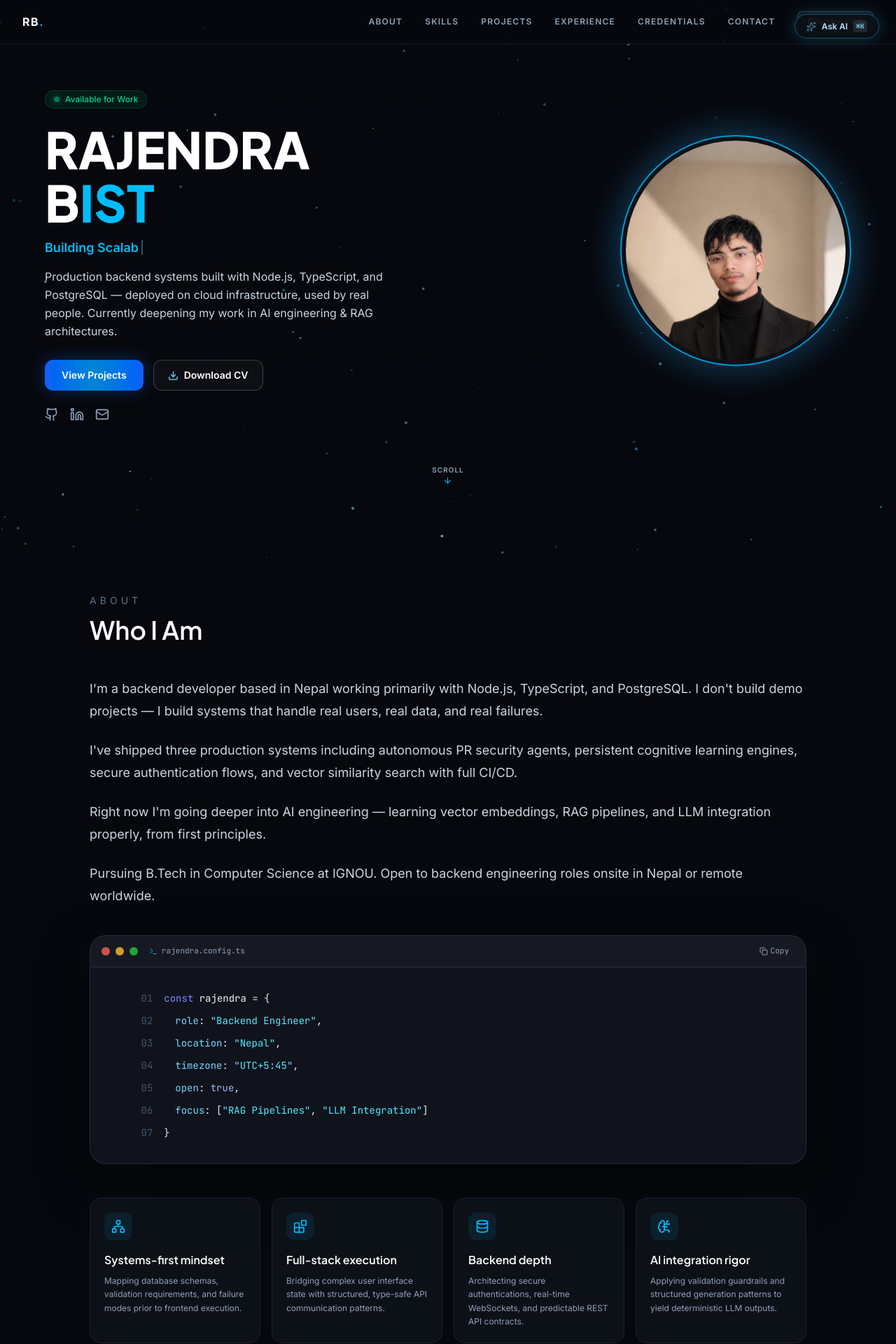
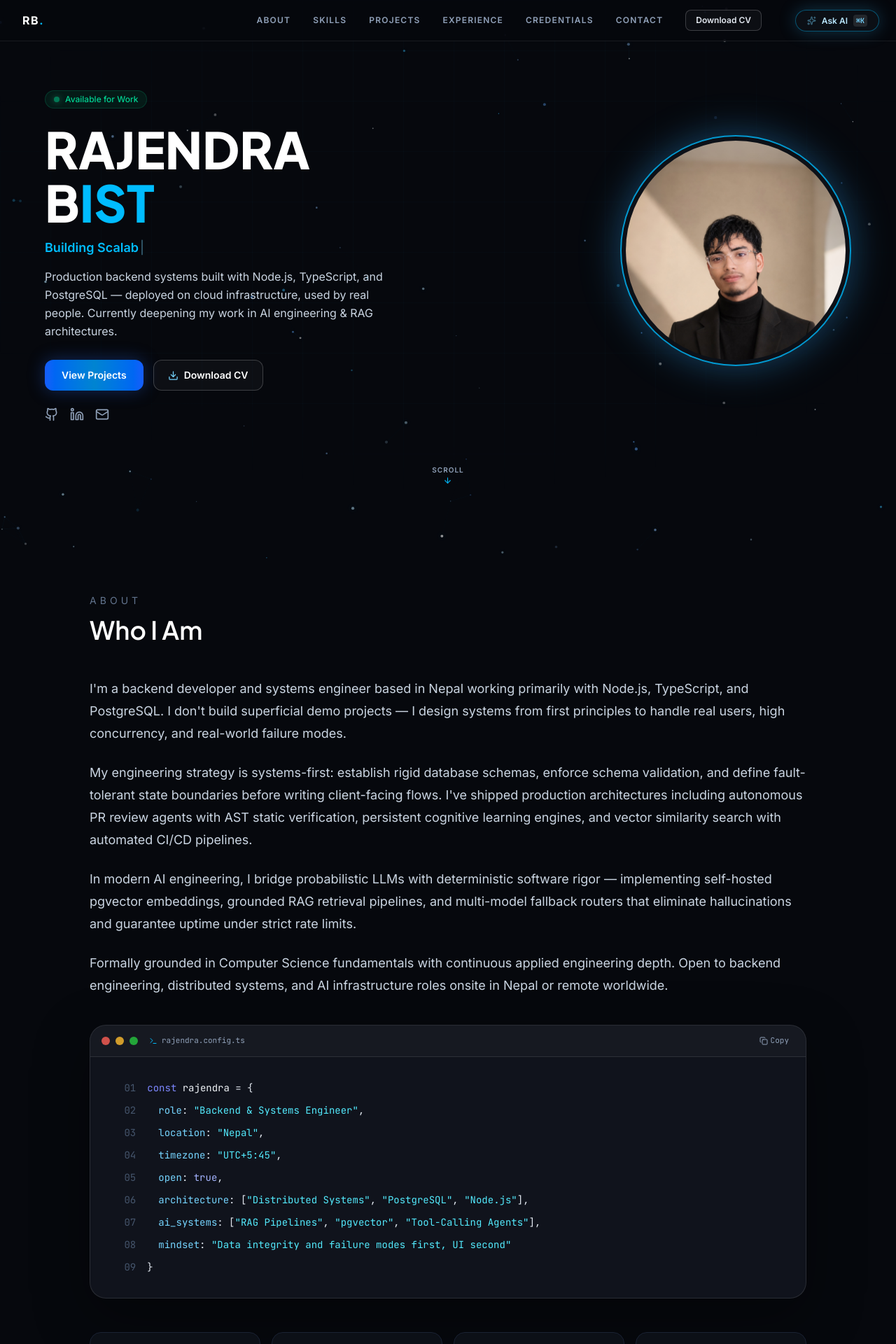
Before and after one commit to rajendrabist07/rajendra-bist, a Next.js app: page / in a window 1280 px wide. Shown: the top 1920 px of the page at 70% size. Built offline with nearby package versions, Linux system fonts and the light colour scheme.

Commit message:
feat(about): rewrite narrative from senior systems architect perspective, refine computer science education, and fix Ask AI button alignment

```diff
--- a/components/Navbar.tsx
+++ b/components/Navbar.tsx
@@ -23,8 +23,8 @@
   }
 
   return (
-    <header className="fixed inset-x-0 top-0 z-40 border-b border-white/[0.08] bg-[#06080d]/80 backdrop-blur-2xl">
-      <div className="mx-auto flex max-w-7xl items-center justify-between gap-6 px-6 py-4 md:px-8 pr-28 sm:pr-36">
+    <header className="fixed inset-x-0 top-0 z-40 border-b border-white/[0.08] bg-[#06080d]/85 backdrop-blur-2xl">
+      <div className="mx-auto flex max-w-7xl items-center justify-between gap-6 px-6 py-3.5 md:px-8 pr-36 sm:pr-44 lg:pr-48">
         <a href="#home" className="text-base font-black tracking-widest text-white transition hover:text-sky-300">
           RB<span className="text-sky-400">.</span>
         </a>
--- a/components/sections/About.tsx
+++ b/components/sections/About.tsx
@@ -62,16 +62,16 @@
           className="mt-12 space-y-6 text-base leading-relaxed text-slate-300 sm:text-lg sm:leading-8"
         >
           <motion.p variants={itemVariants}>
-            I&apos;m a backend developer based in Nepal working primarily with Node.js, TypeScript, and PostgreSQL. I don&apos;t build demo projects — I build systems that handle real users, real data, and real failures.
+            I&apos;m a backend developer and systems engineer based in Nepal working primarily with Node.js, TypeScript, and PostgreSQL. I don&apos;t build superficial demo projects — I design systems from first principles to handle real users, high concurrency, and real-world failure modes.
           </motion.p>
           <motion.p variants={itemVariants}>
-            I&apos;ve shipped three production systems including autonomous PR security agents, persistent cognitive learning engines, secure authentication flows, and vector similarity search with full CI/CD.
+            My engineering strategy is systems-first: establish rigid database schemas, enforce schema validation, and define fault-tolerant state boundaries before writing client-facing flows. I&apos;ve shipped production architectures including autonomous PR review agents with AST static verification, persistent cognitive learning engines, and vector similarity search with automated CI/CD pipelines.
           </motion.p>
           <motion.p variants={itemVariants}>
-            Right now I&apos;m going deeper into AI engineering — learning vector embeddings, RAG pipelines, and LLM integration properly, from first principles.
+            In modern AI engineering, I bridge probabilistic LLMs with deterministic software rigor — implementing self-hosted pgvector embeddings, grounded RAG retrieval pipelines, and multi-model fallback routers that eliminate hallucinations and guarantee uptime under strict rate limits.
           </motion.p>
           <motion.p variants={itemVariants}>
-            Pursuing B.Tech in Computer Science at IGNOU. Open to backend engineering roles onsite in Nepal or remote worldwide.
+            Formally grounded in Computer Science fundamentals with continuous applied engineering depth. Open to backend engineering, distributed systems, and AI infrastructure roles onsite in Nepal or remote worldwide.
           </motion.p>
         </motion.div>
 
--- a/components/ui/CodeBioBlock.tsx
+++ b/components/ui/CodeBioBlock.tsx
@@ -4,11 +4,13 @@
 import { Check, Copy, Terminal } from "lucide-react";
 
 const codeString = `const rajendra = {
-  role: "Backend Engineer",
+  role: "Backend & Systems Engineer",
   location: "Nepal",
   timezone: "UTC+5:45",
   open: true,
-  focus: ["RAG Pipelines", "LLM Integration"]
+  architecture: ["Distributed Systems", "PostgreSQL", "Node.js", "TypeScript"],
+  ai_systems: ["RAG Pipelines", "pgvector", "Tool-Calling Agents", "LLM Fallbacks"],
+  mindset: "Data integrity and failure modes first, UI second"
 }`;
 
 const codeRows = [
@@ -18,7 +20,7 @@
   </>,
   <>
     <span className="text-sky-300">role</span>:{" "}
-    <span className="text-cyan-300">&quot;Backend Engineer&quot;</span>,
+    <span className="text-cyan-300">&quot;Backend &amp; Systems Engineer&quot;</span>,
   </>,
   <>
     <span className="text-sky-300">location</span>:{" "}
@@ -32,9 +34,20 @@
     <span className="text-sky-300">open</span>: <span className="text-indigo-300">true</span>,
   </>,
   <>
-    <span className="text-sky-300">focus</span>: [
+    <span className="text-sky-300">architecture</span>: [
+    <span className="text-cyan-300">&quot;Distributed Systems&quot;</span>,{" "}
+    <span className="text-cyan-300">&quot;PostgreSQL&quot;</span>,{" "}
+    <span className="text-cyan-300">&quot;Node.js&quot;</span>],
+  </>,
+  <>
+    <span className="text-sky-300">ai_systems</span>: [
     <span className="text-cyan-300">&quot;RAG Pipelines&quot;</span>,{" "}
-    <span className="text-cyan-300">&quot;LLM Integration&quot;</span>]
+    <span className="text-cyan-300">&quot;pgvector&quot;</span>,{" "}
+    <span className="text-cyan-300">&quot;Tool-Calling Agents&quot;</span>],
+  </>,
+  <>
+    <span className="text-sky-300">mindset</span>:{" "}
+    <span className="text-cyan-300">&quot;Data integrity and failure modes first, UI second&quot;</span>
   </>,
   <>{"}"}</>,
 ];
--- a/components/ui/FloatingAskAI.tsx
+++ b/components/ui/FloatingAskAI.tsx
@@ -13,10 +13,10 @@
     <button
       type="button"
       onClick={openChat}
-      className="fixed top-4 right-5 z-50 inline-flex items-center gap-2 rounded-full border border-sky-400/40 bg-[#0c1017]/90 px-3.5 py-1.5 text-xs font-semibold text-sky-200 shadow-[0_0_25px_rgba(56,189,248,0.25)] backdrop-blur-xl transition-all duration-200 hover:border-sky-300 hover:bg-sky-500/20 hover:text-white hover:scale-105 active:scale-95 cursor-pointer sm:top-5 sm:right-6 sm:px-4 sm:py-2"
+      className="fixed top-3.5 right-5 z-50 inline-flex items-center gap-2 rounded-full border border-sky-400/40 bg-[#0c1017]/95 px-3.5 py-1.5 text-xs font-semibold text-sky-200 shadow-[0_0_25px_rgba(56,189,248,0.25)] backdrop-blur-xl transition-all duration-200 hover:border-sky-300 hover:bg-sky-500/20 hover:text-white hover:scale-105 active:scale-95 cursor-pointer sm:top-3.5 sm:right-6 sm:px-4 sm:py-1.5"
       aria-label="Ask AI Agent"
     >
-      <Sparkles size={14} className="text-sky-300 animate-pulse" />
+      <Sparkles size={13} className="text-sky-300 animate-pulse" />
       <span>Ask AI</span>
       <span className="rounded bg-white/10 px-1 py-0.5 text-[10px] font-mono text-sky-300">
         ⌘K
--- a/lib/portfolio-data.ts
+++ b/lib/portfolio-data.ts
@@ -38,10 +38,10 @@
     topics: ['Node.js & Express.js', 'React & Next.js', 'PostgreSQL & MongoDB', 'REST APIs & WebSockets', 'System Design'],
   },
   {
-    institution: 'Indira Gandhi National Open University (IGNOU)',
-    title: 'Bachelor of Technology (B.Tech)',
+    institution: 'Computer Science & Engineering',
+    title: 'Bachelor of Technology (B.Tech) in CS',
     credentialType: 'Undergraduate Degree in Computer Science',
-    timeframe: 'Ongoing',
+    timeframe: 'In Progress',
     status: 'In Progress' as const,
     description:
       'Theoretical foundations and systems engineering coursework covering algorithms, operating systems, networking, database architecture, and software principles.',
```
